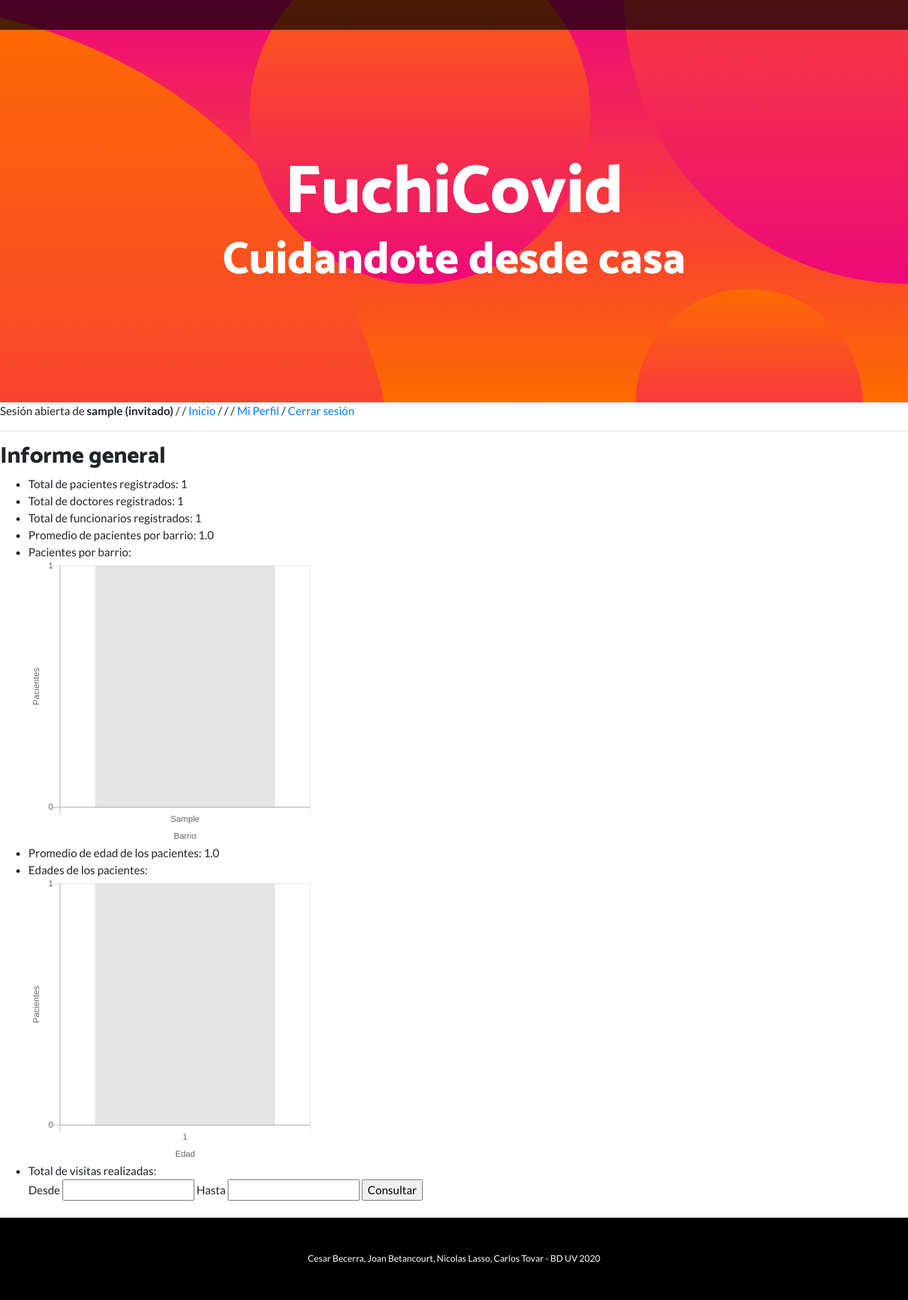
After one commit to SebastianBetancourt/fuchicovid, a Django app: page /informe/ in a window 1280 px wide. The commit adds this page. Shown: the whole page at 71% size. Run offline with Django 3.2, Linux system fonts and the light colour scheme; a user stored in the database is signed in; tables that the repository leaves empty hold one stand-in row (values such as "Sample post"); parts of the project's set-up code (start-up, migrations or seed data) failed here and were passed over; some libraries are stand-ins or nearby versions.

Commit message:
informes added

```diff
--- a/proyecto/models.py
+++ b/proyecto/models.py
@@ -24,6 +24,7 @@ class Persona(models.Model):
     direccion = models.CharField(max_length=255)
     barrio = models.CharField(max_length=100)
     telefono = models.CharField(max_length=32)
+    edad = models.IntegerField()
     def __str__(self):
         return '{} {}'.format(self.apellido, self.nombre)
 
--- /dev/null
+++ b/proyecto/static/informes.js
@@ -0,0 +1,97 @@
+const edad_pacientes = JSON.parse(document.getElementById('edad_pacientes_json').textContent);
+const pacientes_barrio = JSON.parse(document.getElementById('pacientes_barrio_json').textContent);
+new Chart(document.getElementById('pacientes_barrio'), {
+    type: 'bar',
+    data: {
+        labels: pacientes_barrio.barrios,
+        datasets: [{
+            label: 'Pacientes por barrio',
+            data: pacientes_barrio.pacientes,
+        }]
+    },
+    options: {
+        responsive: false,
+        maintainAspectRatio: false,
+        legend: {display: false},
+        scales: {
+            xAxes: [{
+                scaleLabel: {
+                    display: true,
+                    labelString: 'Barrio'
+                  },
+                ticks: {
+                    beginAtZero: true,
+                }
+            }],
+            yAxes: [{
+                scaleLabel: {
+                    display: true,
+                    labelString: 'Pacientes'
+                  },
+                ticks: {
+                    beginAtZero: true,
+                    callback: function(value) {if (value % 1 === 0) {return value;}}
+                }
+            }]
+        }
+    }
+});
+new Chart(document.getElementById('edad_pacientes'), {
+    type: 'bar',
+    data: {
+        labels: edad_pacientes.edad,
+        datasets: [{
+            data: edad_pacientes.pacientes,
+        }]
+    },
+    options: {
+        responsive: false,
+        maintainAspectRatio: false,
+        legend: {
+            display: false},
+        scales: {
+            xAxes: [{
+                scaleLabel: {
+                    display: true,
+                    labelString: 'Edad'
+                  },
+                ticks: {
+                    beginAtZero: true,
+                }
+            }],
+            yAxes: [{
+                scaleLabel: {
+                    display: true,
+                    labelString: 'Pacientes'
+                  },
+                ticks: {
+                    beginAtZero: true,
+                    callback: function(value) {if (value % 1 === 0) {return value;}}
+                }
+            }]
+        }
+    }
+});
+$("#desde").datepicker({ dateFormat: 'yy-mm-dd' });
+$("#hasta").datepicker({ dateFormat: 'yy-mm-dd' });
+let consultar_visitas = function(url, csrf_token){
+    let desde =  $.datepicker.formatDate('yy-mm-dd', $("#desde").datepicker( "getDate" ))
+    let hasta = $.datepicker.formatDate('yy-mm-dd', $("#hasta").datepicker( "getDate" ))
+    $.ajax({
+        type: "POST",
+        headers:{
+            "X-CSRFToken": csrf_token
+        },
+        data: {"desde" : desde,
+                "hasta" : hasta},
+        url: url,
+        dataType: "json",
+        success: function(msg) {
+            $('#resultado_visitas').text("Desde el día "+desde+" hasta el día "+hasta+" se han hecho "+msg.total+" visitas.")
+        },
+        error: function(msg) {
+            console.log("Error consulta en backend");
+            console.log(msg);
+        }
+    });
+}
--- a/proyecto/templates/base.html
+++ b/proyecto/templates/base.html
@@ -62,6 +62,7 @@
       {% if user|is_doctor %}<a href="{% url 'medicamentos' %}">Medicamentos</a> {% endif %} /
       {% if user|is_funcionario %}<a href="{% url 'ver' 'doctores' %}">Doctores</a> /
       <a href="{% url 'ver' 'funcionarios' %}">Funcionarios</a> {% endif %} /
+      {% if user|is_funcionario or user|is_doctor %}<a href="{% url 'informe' %}"> Informe</a> / {% endif %}
       <a href="{% url 'home' %}">Mi Perfil</a> /
       <a href="{% url 'logout' %}">Cerrar sesión</a>
     {% else %}
--- /dev/null
+++ b/proyecto/templates/informe.html
@@ -0,0 +1,28 @@
+{% extends 'base.html' %}
+{% load extras %}
+{% load static %}
+{% block content %}
+<h2>Informe general</h2>
+<ul>
+  <li>Total de pacientes registrados: {{total_pacientes}}</li>
+  <li>Total de doctores registrados: {{total_doctores}}</li>
+  <li>Total de funcionarios registrados: {{total_funcinarios}}</li>
+  <li>Promedio de pacientes por barrio: {{promedio_por_barrio}}</li>
+  <li>Pacientes por barrio: <br> <canvas id="pacientes_barrio" width="400" height="400"></canvas></li>
+  <li>Promedio de edad de los pacientes: {{promedio_edad}}</li>
+  <li>Edades de los pacientes: <br> <canvas id="edad_pacientes" width="400" height="400"></canvas></li>
+  <li>Total de visitas realizadas: <br>
+  <label>Desde <input type="text" id="desde"></label> <label> Hasta <input type="text" id="hasta"></label> <input type="submit" value="Consultar" onclick="consultar_visitas('{%url 'informe'%}','{{csrf_token}}')">
+  <br><span id='resultado_visitas'></span>
+  </li>
+
+</ul>
+
+{{ pacientes_barrio|json_script:"pacientes_barrio_json" }}
+{{ edad_pacientes|json_script:"edad_pacientes_json" }}
+<script src="https://cdnjs.cloudflare.com/ajax/libs/Chart.js/2.9.4/Chart.min.js"></script>
+<script src="https://ajax.googleapis.com/ajax/libs/jquery/3.5.1/jquery.min.js"></script>
+<script src="https://code.jquery.com/ui/1.12.1/jquery-ui.js"></script>
+<link rel="stylesheet" href="//code.jquery.com/ui/1.12.1/themes/base/jquery-ui.css">
+<script src="{% static "informes.js" %}"></script>
+{% endblock %}
--- a/proyecto/urls.py
+++ b/proyecto/urls.py
@@ -22,4 +22,5 @@ urlpatterns = [
     path('registrar_visita/<pk>', views.crear_visita, name='crear_visita'),
     path('medicamentos/', views.medicamentos, name='medicamentos'),
     path('ordenar_medicamentos/', views.ordenar_medicamentos, name='ordenar_medicamentos'),
+    path('informe/', views.informe, name='informe'),
 ]
--- a/proyecto/views.py
+++ b/proyecto/views.py
@@ -292,10 +292,8 @@ def medicamentos(request):
 @permission_required('proyecto.change_reserva')
 def ordenar_medicamentos(request):
     if request.method == 'POST':
-        print(request.POST)
         r = request.POST
         reserva = models.Reserva.objects.get(laboratorio = r.get('laboratorio'), medicamento = models.Medicamento.objects.get(id=r.get('medicamento')))
-        print(reserva)
         cantidad_solicitada = int(r.get('cantidad'))
         if reserva.cantidad < cantidad_solicitada:
             messages.error(request, 'La cantidad solicitada es mayor a la disponible en existencias')
@@ -304,3 +302,24 @@ def ordenar_medicamentos(request):
             reserva.save()
             messages.success(request,"Se ordenaron {} unds. de {} del laboratorio {} exitosamente.".format(cantidad_solicitada, reserva.medicamento.nombre, reserva.laboratorio))
         return HttpResponseRedirect(reverse('medicamentos'))
+
+from django.db.models import Avg, Count
+import json
+
+@permission_required('proyecto.view_paciente')
+def informe(request):
+    if request.method == 'POST':
+        r = request.POST
+        total_visitas_rango = models.Visita.objects.filter(fecha__gte=r.get('desde'), fecha__lte=r.get('hasta')).count()
+        return HttpResponse(json.dumps({'total': total_visitas_rango}), content_type="application/json")
+    pacientes_barrio =  models.Paciente.objects.values("barrio").annotate(pacientes=Count("id"))
+    edad_pacientes = models.Paciente.objects.all().values('edad').annotate(pacientes=Count("id"))
+    estadisticas = {'total_pacientes': models.Paciente.objects.all().count(),
+                    'total_doctores': models.Doctor.objects.all().count(),
+                    'total_funcinarios': models.Funcionario.objects.all().count(),
+                    'promedio_por_barrio': models.Paciente.objects.values("barrio").annotate(pacientes=Count("id")).aggregate(Avg('pacientes')).get('pacientes__avg'),
+                    'promedio_edad':  models.Paciente.objects.aggregate(Avg('edad')).get('edad__avg'),
+                    'pacientes_barrio' :  {'pacientes' : [p.get('pacientes') for p in pacientes_barrio],'barrios' : [p.get('barrio') for p in pacientes_barrio]},
+                    'edad_pacientes' : {'pacientes' : [e.get('pacientes') for e in edad_pacientes], 'edad' : [e.get('edad') for e in edad_pacientes]}
+                    }
+    return render(request, 'informe.html', estadisticas)
```
Also changed, not shown: proyecto/migrations/0005_persona_edad.py (added).
